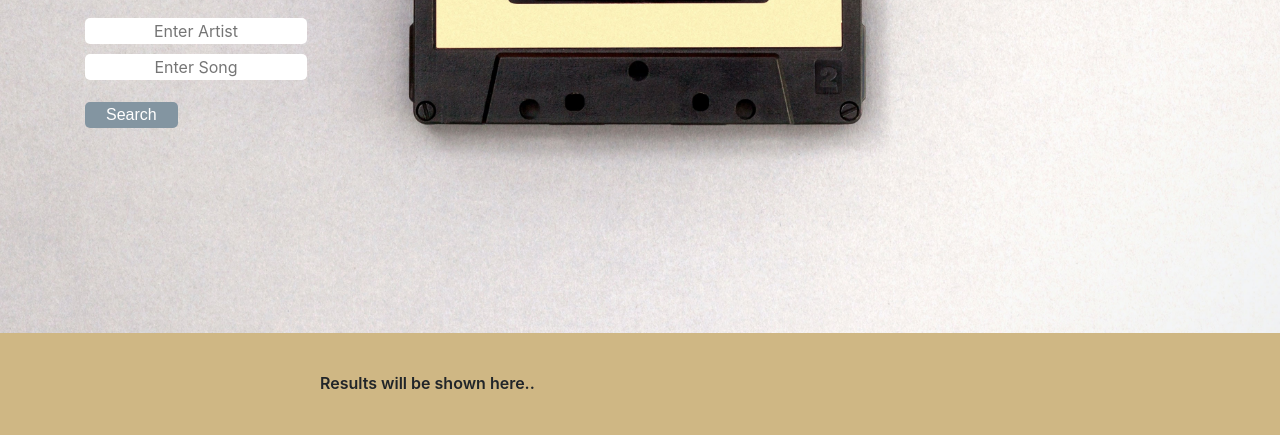
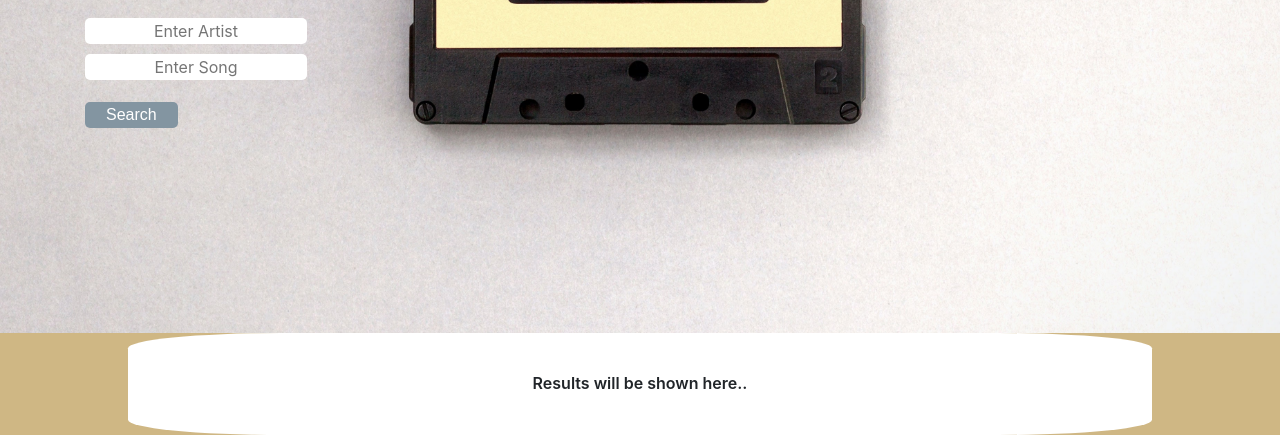
Before and after one commit to CodnanBaig/Lyrics-Search, a plain HTML site: page index.html in a window 1280 px wide. Shown: the part 368-803 px from the top of the page. Drawn offline with nearby package versions, Linux system fonts and the light colour scheme.

Commit message:
Changes in functionality

```diff
--- a/static/style.css
+++ b/static/style.css
@@ -66,4 +66,10 @@ h1 {
     padding-left: 25%;
     padding-right: 25%;
     font-weight: 600;
+    text-align: center;
+    background-color: white;
+    margin-left: 10%;
+    margin-right: 10%;
+    border: none;
+    border-radius: 15%;
 }
```
